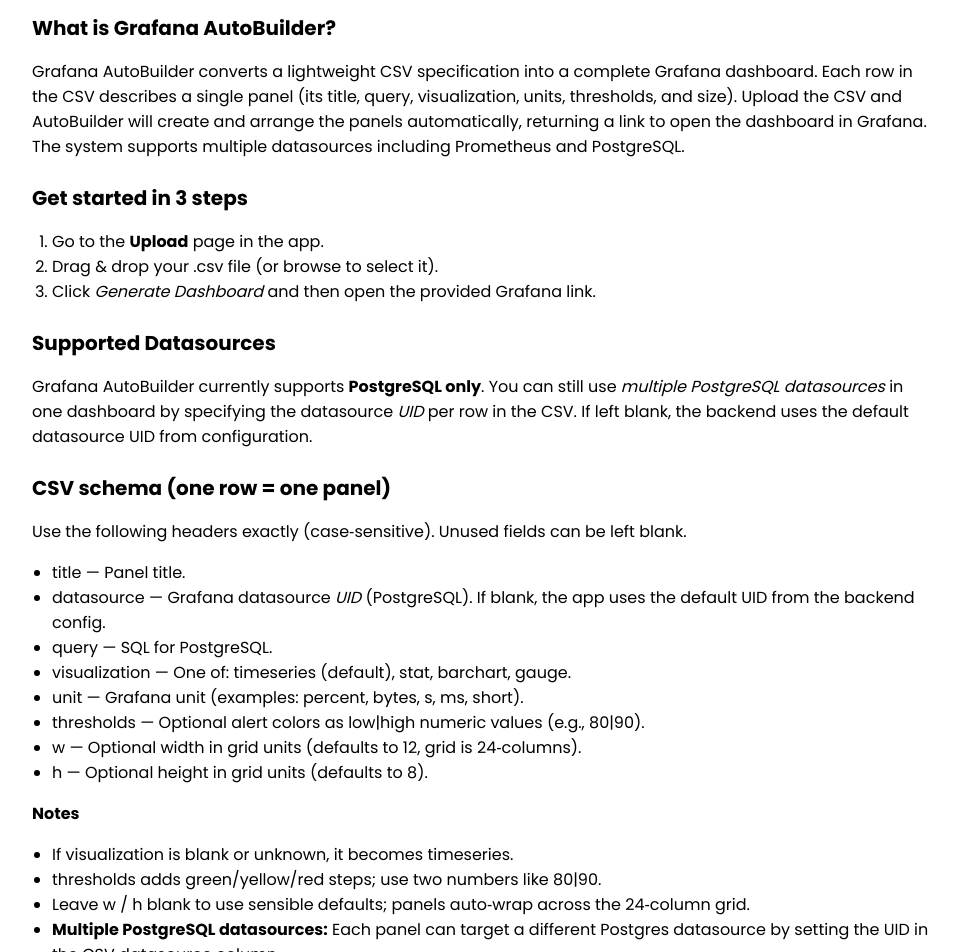
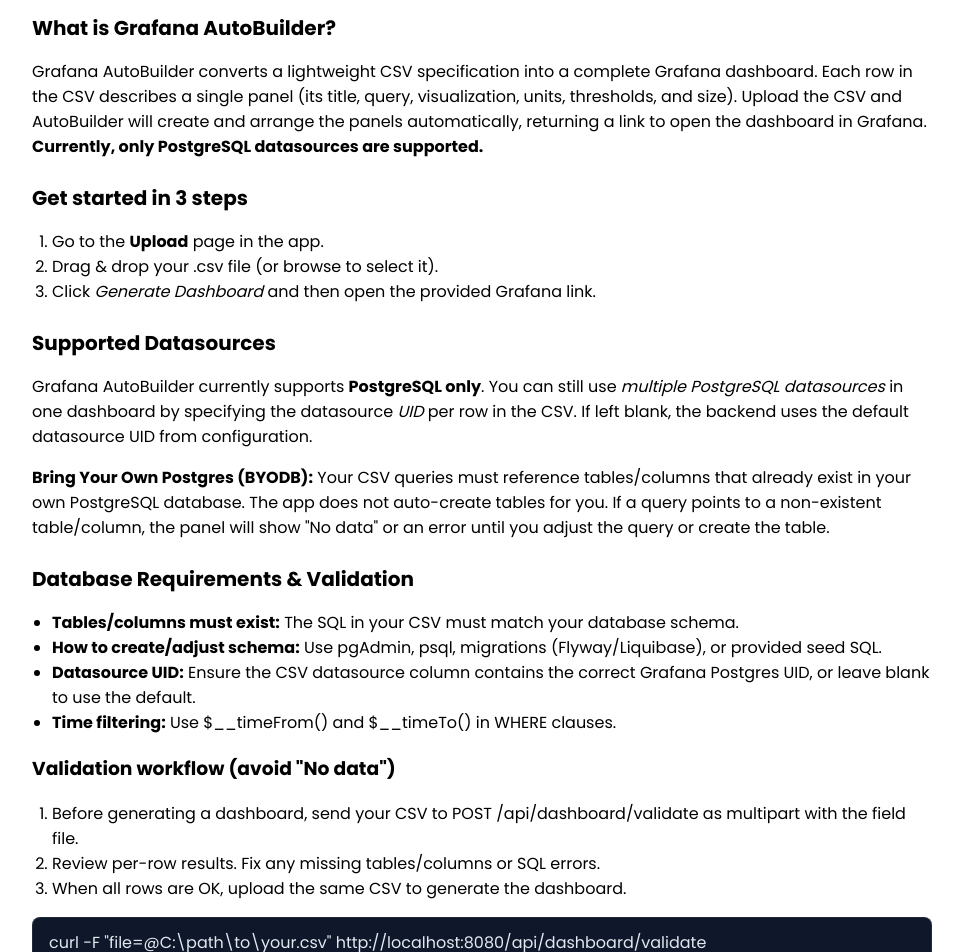
Before and after one commit to SharvilDhumal/GrafanaAutoBuilder, an Angular app: page /docs in a window 1280 px wide. Shown: the part 220-1172 px from the top of the page, without its empty margins (158-1121 px from the left). Built offline with nearby package versions, Linux system fonts and the light colour scheme.

Commit message:
documentation update

```diff
--- a/src/app/Components/documentation/documentation.html
+++ b/src/app/Components/documentation/documentation.html
@@ -13,8 +13,8 @@
     Grafana dashboard. Each row in the CSV describes a single panel (its title,
     query, visualization, units, thresholds, and size). Upload the CSV and
     AutoBuilder will create and arrange the panels automatically, returning a
-    link to open the dashboard in Grafana. The system supports multiple
-    datasources including Prometheus and PostgreSQL.
+    link to open the dashboard in Grafana.
+    <strong>Currently, only PostgreSQL datasources are supported.</strong>
   </p>
 
   <h2 id="get-started">Get started in 3 steps</h2>
@@ -33,6 +33,33 @@
     specifying the datasource <em>UID</em> per row in the CSV. If left blank, the
     backend uses the default datasource UID from configuration.
   </p>
+
+  <p>
+    <strong>Bring Your Own Postgres (BYODB):</strong>
+    Your CSV queries must reference tables/columns that already exist in your
+    own PostgreSQL database. The app does not auto-create tables for you.
+    If a query points to a non-existent table/column, the panel will show
+    "No data" or an error until you adjust the query or create the table.
+  </p>
+
+  <h2 id="db-requirements">Database Requirements & Validation</h2>
+  <ul>
+    <li><strong>Tables/columns must exist:</strong> The SQL in your CSV must match your database schema.</li>
+    <li><strong>How to create/adjust schema:</strong> Use pgAdmin, psql, migrations (Flyway/Liquibase), or provided seed SQL.</li>
+    <li><strong>Datasource UID:</strong> Ensure the CSV <code>datasource</code> column contains the correct Grafana Postgres UID, or leave blank to use the default.</li>
+    <li><strong>Time filtering:</strong> Use <code>$__timeFrom()</code> and <code>$__timeTo()</code> in WHERE clauses.</li>
+  </ul>
+
+  <h3 id="validation-workflow">Validation workflow (avoid "No data")</h3>
+  <ol>
+    <li>Before generating a dashboard, send your CSV to <code>POST /api/dashboard/validate</code> as multipart with the field <code>file</code>.</li>
+    <li>Review per-row results. Fix any missing tables/columns or SQL errors.</li>
+    <li>When all rows are OK, upload the same CSV to generate the dashboard.</li>
+  </ol>
+
+  <pre class="code">
+curl -F "file=@C:\path\to\your.csv" http://localhost:8080/api/dashboard/validate
+  </pre>
 
   <h2 id="csv-schema">CSV schema (one row = one panel)</h2>
   <p>
```
